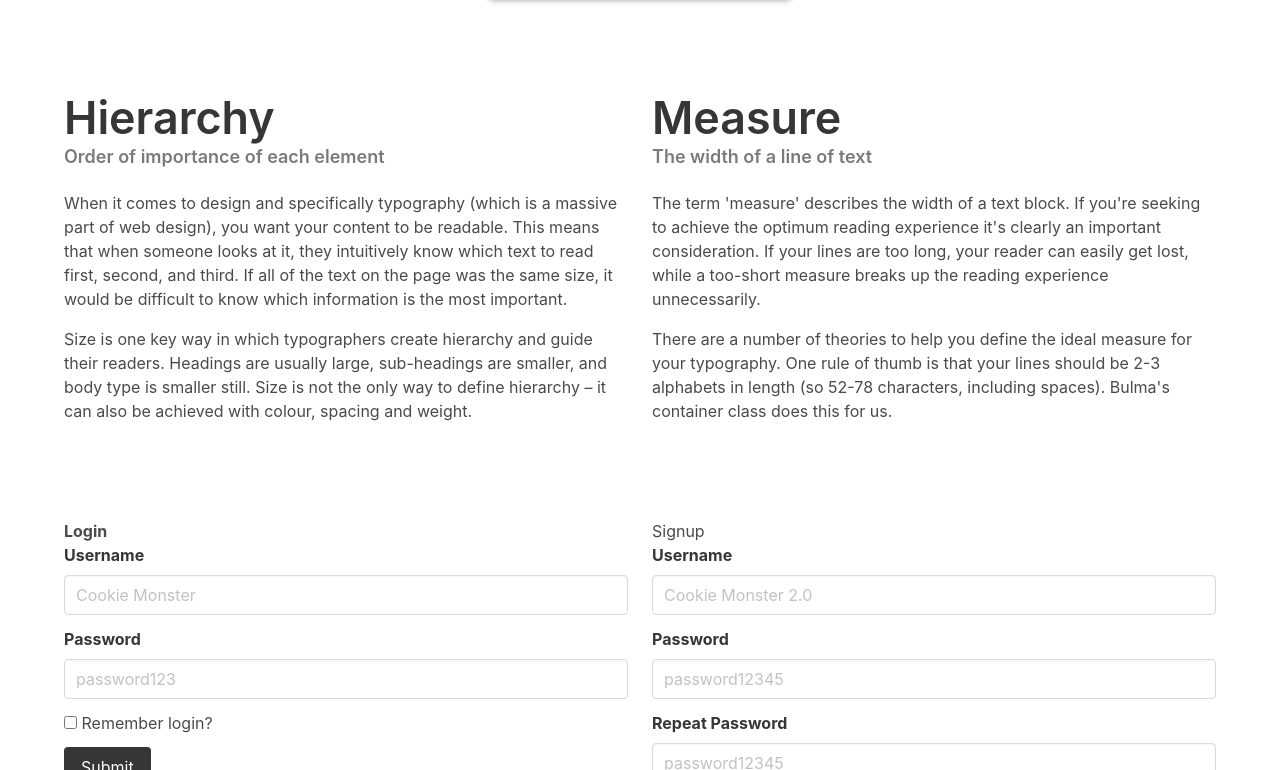
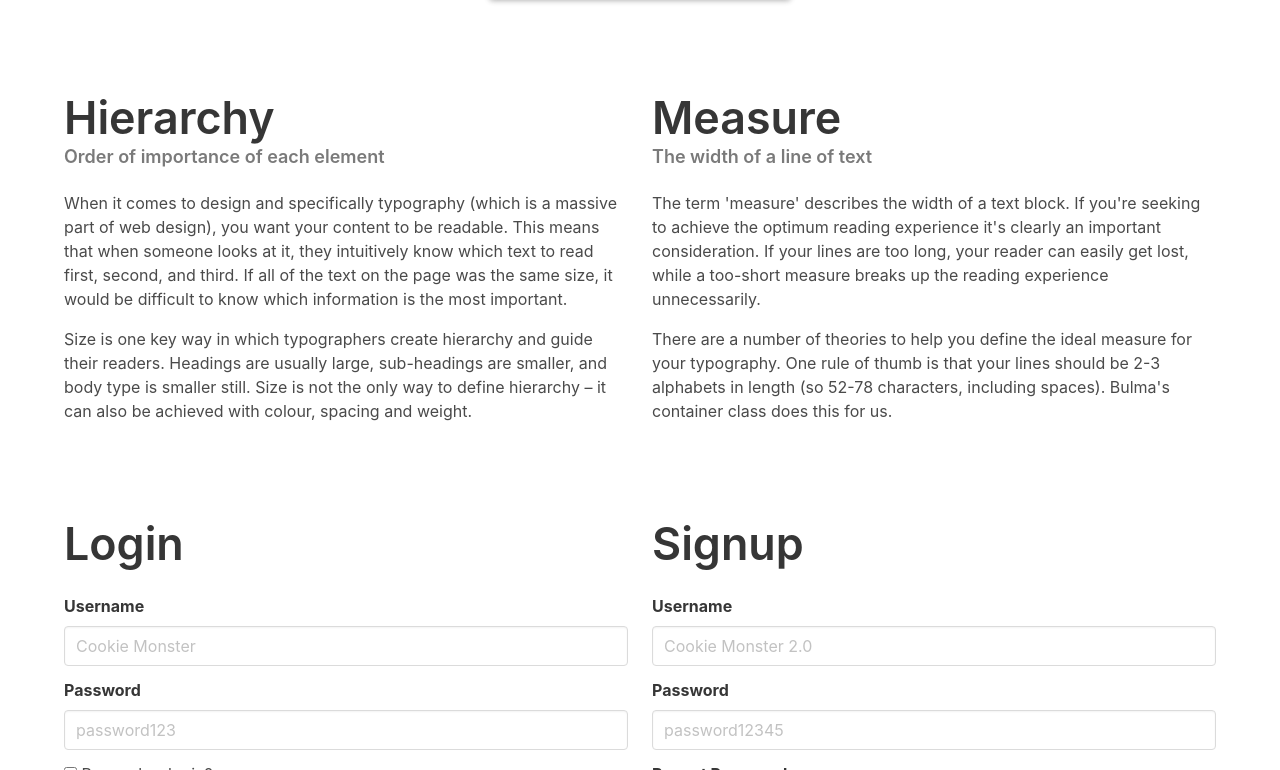
Before and after one commit to jdmar3-comp426/a02-Phillypak, a website: page index.html in a window 1280 px wide. Shown: the part 2915-3685 px from the top of the page. Drawn offline with nearby package versions, Linux system fonts and the light colour scheme; a web font is replaced by a local one.

Commit message:
added text-weight-bold

```diff
--- a/index.html
+++ b/index.html
@@ -81,7 +81,7 @@
         </div>
         <hr>
         <div class="notification is-danger">
-            <p><span class="">Warning! </span>Even with a framework you can still make mistakes!</p>
+            <p><span class="has-text-weight-bold">Warning! </span>Even with a framework you can still make mistakes!</p>
         </div>
     </div>
 </section>
@@ -155,7 +155,7 @@
     <div class="container">
         <div class="columns">
             <div class="column">
-                <h1 class="has-text-weight-bold">Login</h1>
+                <h1 class="title">Login</h1>
                 <form>
                     <div class="field">
                         <label class="label">Username</label>
@@ -185,7 +185,7 @@
                 </form>
             </div>
             <div class="column">
-                <h1 class="">Signup</h1>
+                <h1 class="title">Signup</h1>
                 <form>
                     <div class="field">
                         <label class="label">Username</label>
```
